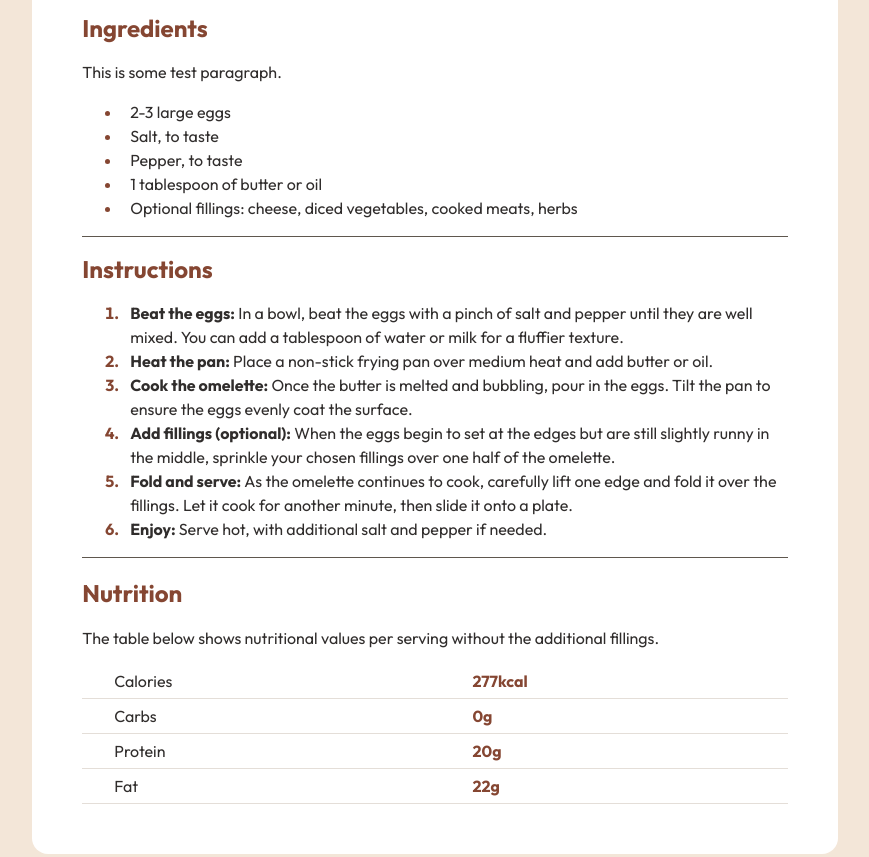
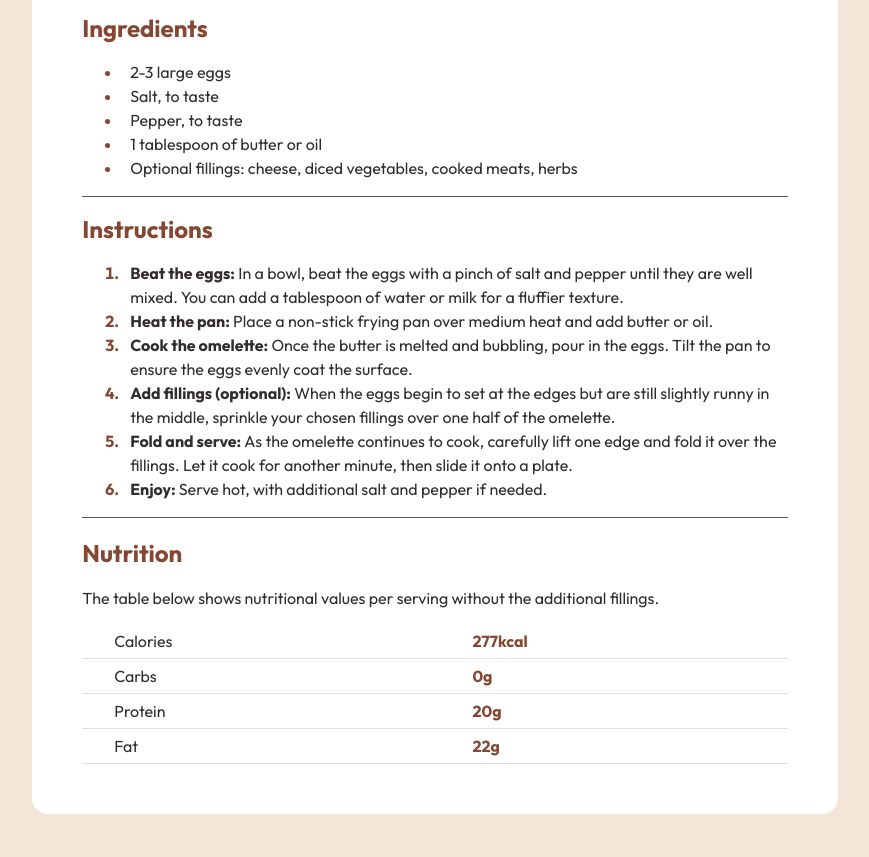
Before and after one commit to ardaacikgoz/recipe_page, a plain HTML site: page index.html in a window 1280 px wide. Shown: the part 856-1713 px from the top of the page, without its empty margins (205-1074 px from the left). Drawn offline with Linux system fonts and the light colour scheme.

Commit message:
test paragraph deleted

```diff
--- a/index.html
+++ b/index.html
@@ -55,7 +55,7 @@
       <div class="Ingredients">
         <h2>Ingredients</h2>
 
-        <p>This is some test paragraph.</p>
+
         <ul>
           <li>2-3 large eggs</li>
           <li>Salt, to taste</li>
```
